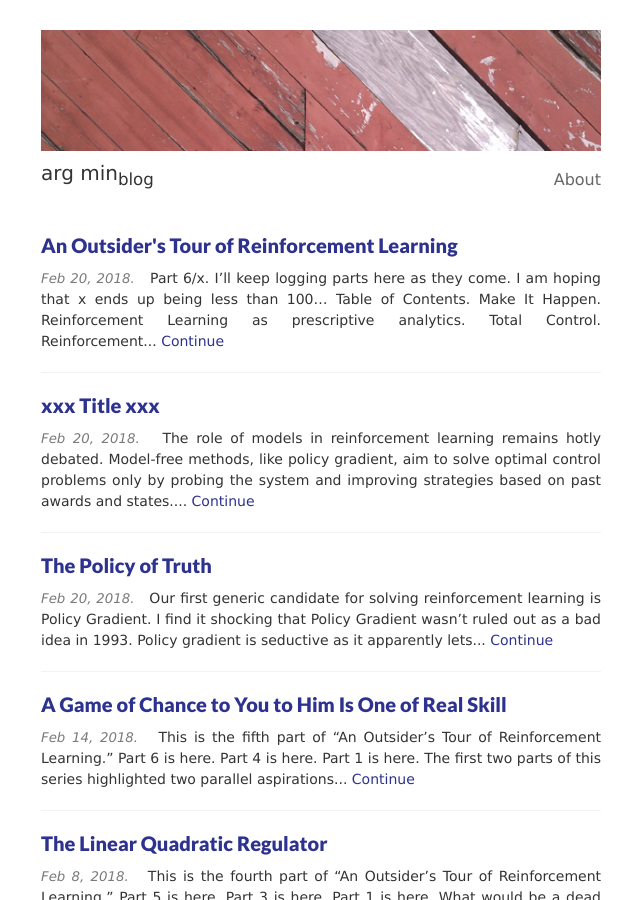
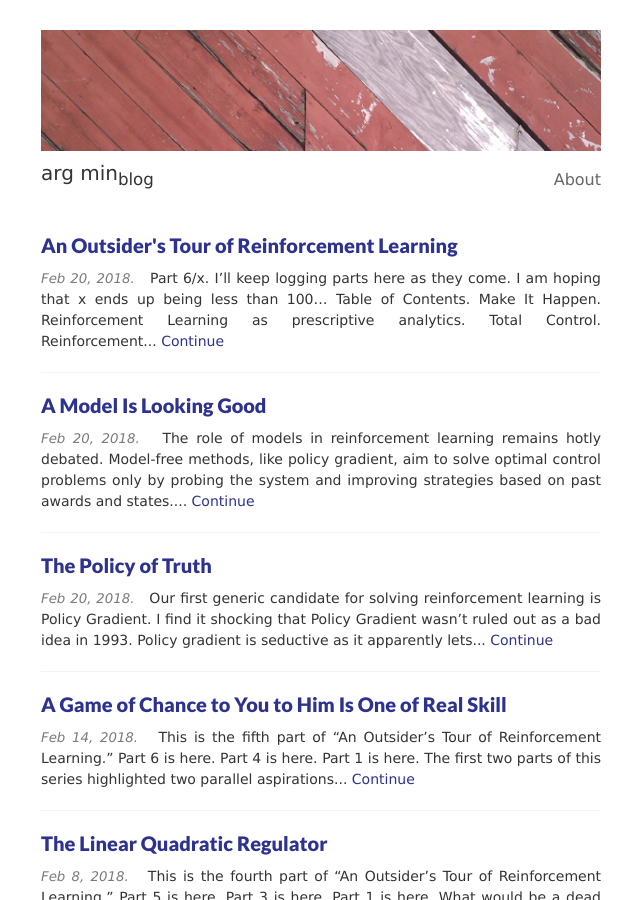
Before and after one commit to benjamin-recht/benjamin-recht.github.io, a Jekyll site: the page built from future.html, in a window 1280 px wide and 900 px high. Shown: the whole window, without its empty margins (319-959 px from the left). Built offline with Jekyll 4.4.1, drawn with Linux system fonts in a browser that asks for light colours; nearby versions of some CDN libraries.

Commit message:
nominal edits

```diff
--- a/_posts/2018-02-26-nominal.md
+++ b/_posts/2018-02-26-nominal.md
@@ -1,6 +1,6 @@
 ---
 layout:     post
-title:      xxx Title xxx
+title:      A Model Is Looking Good
 date:       2018-02-20 0:00:00
 summary:    An outsider tour of reinforcement learning, Part 6. Nominal control and the power of models.
 author:     Ben Recht
@@ -30,7 +30,7 @@ This question remains an issue even for linear systems. Let’s go back to the t
 
 $$
 \begin{array}{ll}
-\mbox{minimize}_{u_t,x_t} \, & \frac{1}{2}\sum_{t=0}^{N-1} \left\{x_{t+1}^TQ x_{t+1} + u_t^T R u_t\right\}
+\mbox{minimize}_{u_t,x_t} \, & \frac{1}{2}\sum_{t=0}^{N-1} \left\{x_{t+1}^TQ x_{t+1} + u_t^T R u_t\right\}  \\
 \mbox{subject to} & x_{t+1} = A x_t+ B u_t, \\
 & \qquad \mbox{for}~t=0,1,\dotsc,N,\\
 & \mbox{($x_0$ given).}
```
